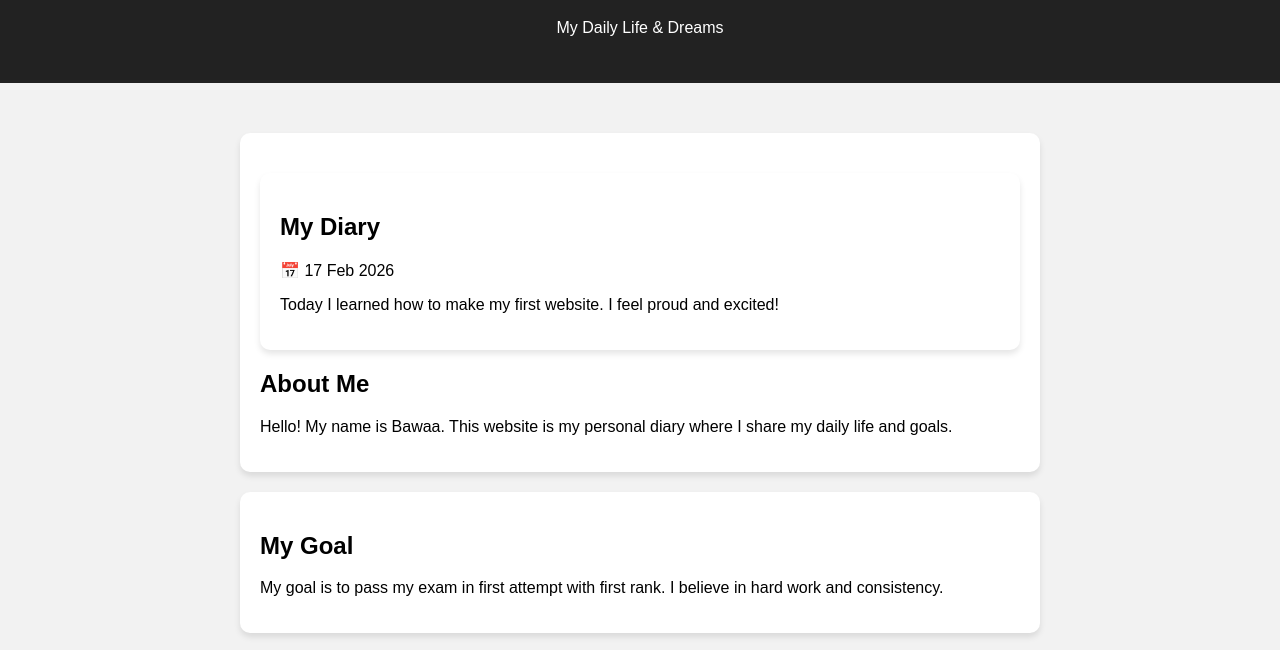
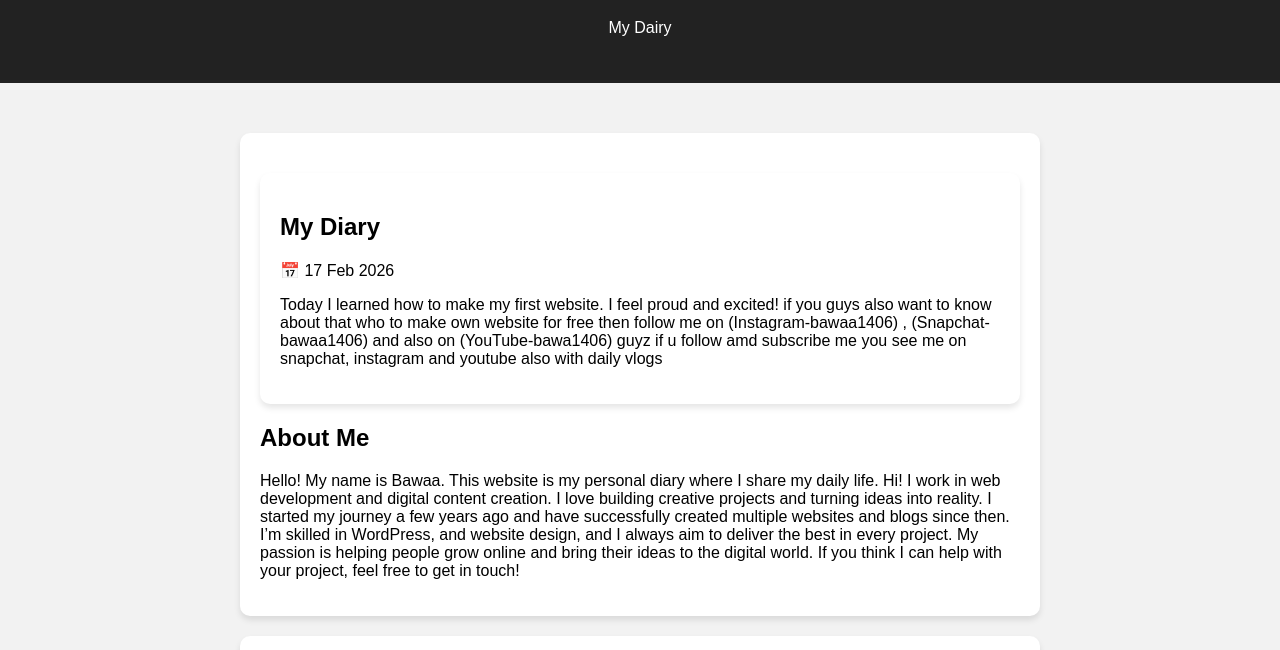
Before and after one commit to bawaa1406/bawaa1406.github.io, a plain HTML site: page index.html in a window 1280 px wide. Shown: the part 91-741 px from the top of the page. Drawn offline with Linux system fonts and the light colour scheme.

Commit message:
Revise diary entries and add social media links
Updated various sections of the diary content with personal reflections and social media links.

```diff
--- a/index.html
+++ b/index.html
@@ -42,7 +42,7 @@
 
 <header>
     <h1>Bawaa</h1>
-    <p>My Daily Life & Dreams</p>
+    <p>My Dairy</p>
 </header>
 
 <section>
@@ -50,20 +50,25 @@
         <div class="box">
     <h2>My Diary</h2>
     <p>📅 17 Feb 2026</p>
-    <p>Today I learned how to make my first website. I feel proud and excited!</p>
+    <p>Today I learned how to make my first website. I feel proud and excited! if you guys also want to know about that who to make own website for free then follow me on (Instagram-bawaa1406) , (Snapchat-bawaa1406) and also on (YouTube-bawa1406) guyz if u follow amd subscribe me you see me on snapchat, instagram and youtube also with daily vlogs</p>
+
         </div>
         <h2>About Me</h2>
-        <p>Hello! My name is Bawaa. This website is my personal diary where I share my daily life and goals.</p>
+        <p>Hello! My name is Bawaa. This website is my personal diary where I share my daily life. Hi! I work in web development and digital content creation. I love building creative projects and turning ideas into reality.
+I started my journey a few years ago and have successfully created multiple websites and blogs since then. I’m skilled in WordPress, and website design, and I always aim to deliver the best in every project.
+My passion is helping people grow online and bring their ideas to the digital world. If you think I can help with your project, feel free to get in touch!</p>
     </div>
 
     <div class="box">
         <h2>My Goal</h2>
-        <p>My goal is to pass my exam in first attempt with first rank. I believe in hard work and consistency.</p>
+        <p>My goal is to pass my exam in first attempt with first rank. I believe in hard work and consistency. I’m currently a student. I’m passionate about learning web development, digital content creation, and exploring new skills that can help me grow in the digital world.
+My goal is to improve my knowledge, build creative projects, and share my ideas online. I love taking on challenges and learning something new every day.
+I’m excited to connect with people who can inspire me and guide me in my journey.</p>
     </div>
 
     <div class="box">
         <h2>Today’s Thought</h2>
-        <p>I created my first website today. I am proud of myself.</p>
+        <p>I created my first website today. I am proud of myself.“Every small step counts. Keep moving forward!</p>
     </div>
 </section>
 
```
